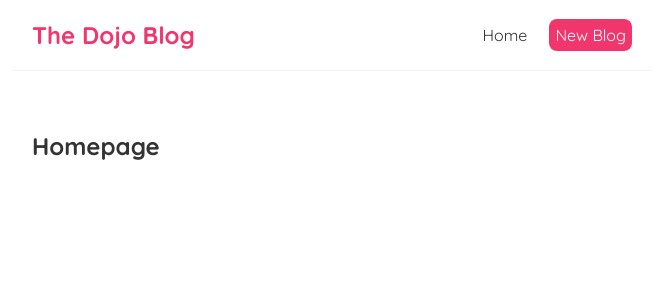
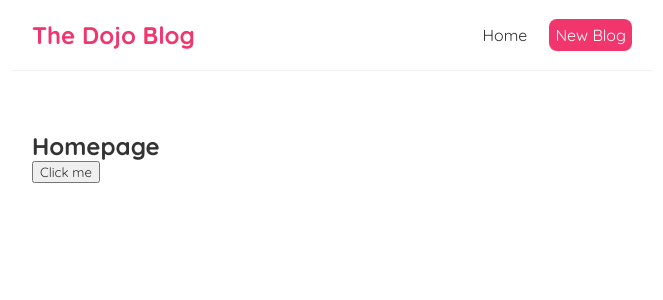
Before and after one commit to johnbdot/modern-react-tutorial, a React (Create React App) app: page / in a window 1280 px wide. Shown: the top 300 px of the page, without its empty margins (308-971 px from the left). Built offline with nearby package versions, Linux system fonts and the light colour scheme.

Commit message:
click events

```diff
--- a/src/Home.js
+++ b/src/Home.js
@@ -1,7 +1,12 @@
 const Home = () => {
+  const handleClick = () => {
+    console.log("hello, ninjas");
+  };
+
   return (
     <div className="home">
       <h2>Homepage</h2>
+      <button onClick={handleClick}>Click me</button>
     </div>
   );
 };
```
